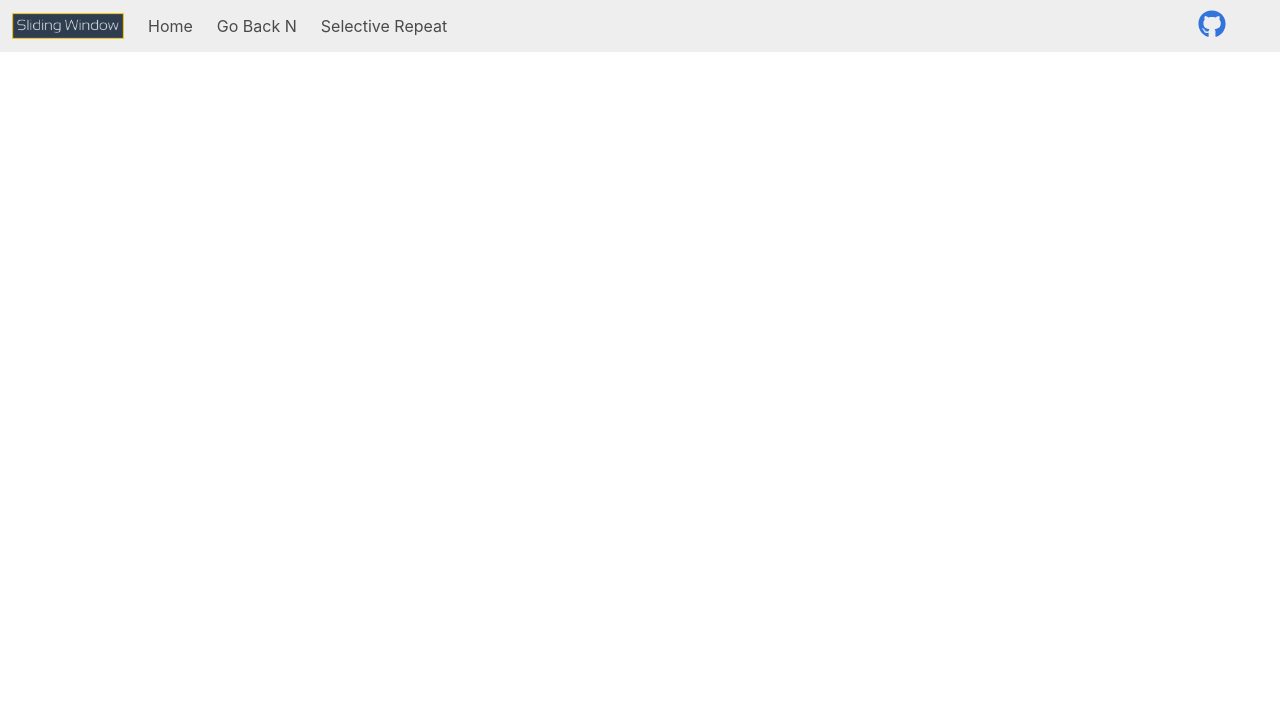
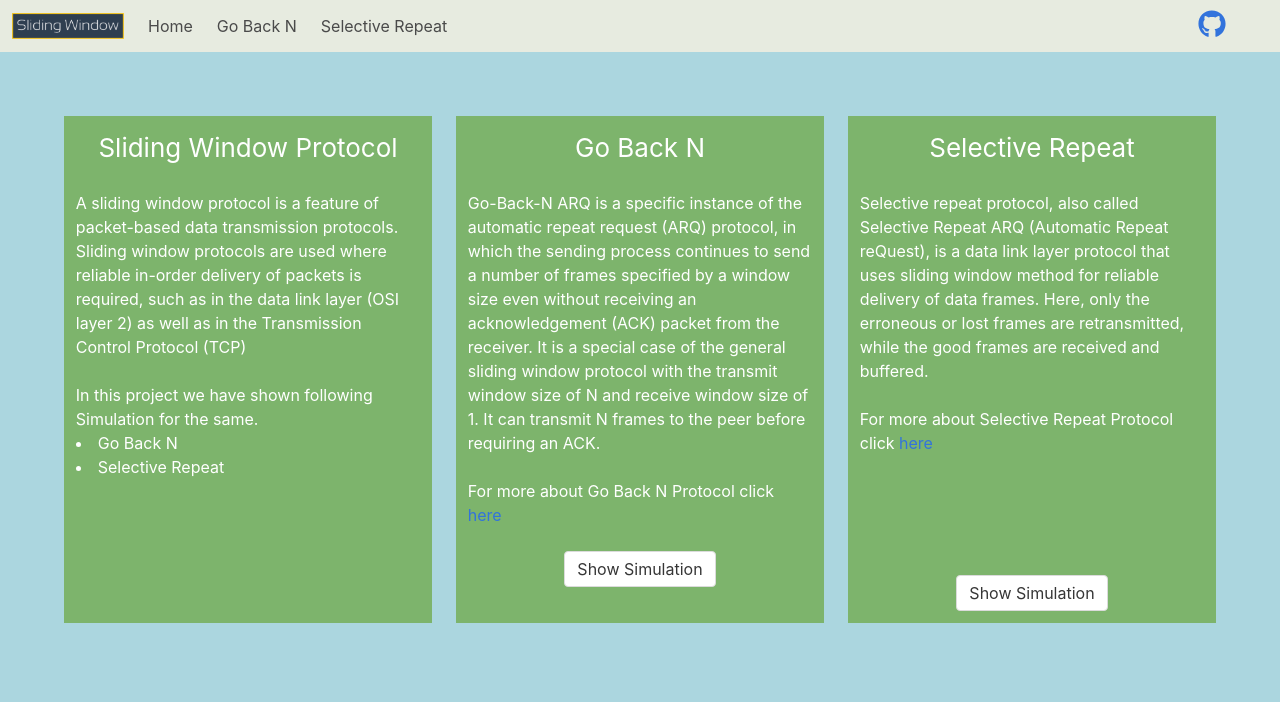
Before and after one commit to nikhildsahu/Sliding-window-simulator, a plain HTML site: page index.html in a window 1280 px wide. Drawn offline with nearby package versions, Linux system fonts and the light colour scheme.

Commit message:
Color scheme added

```diff
--- a/index.html
+++ b/index.html
@@ -1,5 +1,5 @@
 <!DOCTYPE html>
-<html lang="en">
+<html lang="en" style="background-color:#ABD6DFFF">
   <head>
     <meta charset="utf-8" />
     <meta name="viewport" content="width=device-width, initial-scale=1" />
@@ -8,13 +8,11 @@
       name="description"
       content=" Simulation for Sliding Window Protocol"
     />
-
     <script type="application/ld+json">
       {
         "@context": "http://www.schema.org",
         "@type": "website",
         "name": "Sliding Window Protocol | Simulation",
-
         "url": "https://nikhilsahu.ml/Sliding-window-simulator/",
         "address": {
           "@type": "PostalAddress",
@@ -22,15 +20,10 @@
           "addressCountry": "India"
         },
         "email": "nikhilsahu6870@gmail.com",
-
         "sameAs": ["https://github.com/nikhildsahu/Sliding-window-simulator"]
       }
     </script>
 
-    <link
-      rel="stylesheet"
-      href="https://cdnjs.cloudflare.com/ajax/libs/bulma/0.7.5/css/bulma.min.css"
-    />
     <script
       defer
       src="https://use.fontawesome.com/releases/v5.3.1/js/all.js"
@@ -42,6 +35,10 @@
     <link rel="apple-touch-icon" sizes="72x72" href="./favicon.png" />
     <link rel="apple-touch-icon" sizes="114x114" href="./favicon.png" />
     <link rel="stylesheet" href="./go.css" />
+    <link
+      rel="stylesheet"
+      href="https://cdnjs.cloudflare.com/ajax/libs/bulma/0.7.5/css/bulma.min.css"
+    />
   </head>
   <body>
     <!-- NAVBAR HERE -->
@@ -49,7 +46,7 @@
       class="navbar"
       role="navigation"
       aria-label="main navigation"
-      style="background-color: #EEEEEE"
+      style="background-color: #E7EBE0FF;"
     >
       <div class="navbar-brand">
         <a
@@ -99,6 +96,93 @@
       </div>
     </nav>
     <!----Nav ENDS-->
+    <div class="columns" style="padding: 5%">
+      <div class="column" style="background-color: #7DB46CFF;color: white; margin:1%">
+        <center>
+          <h2 style="font-size: 26px">
+            Sliding Window Protocol
+          </h2>
+        </center>
+        <br />
+        <p>
+          A sliding window protocol is a feature of packet-based data
+          transmission protocols. Sliding window protocols are used where
+          reliable in-order delivery of packets is required, such as in the data
+          link layer (OSI layer 2) as well as in the Transmission Control
+          Protocol (TCP)
+        </p>
+        <br />
+        <p>
+          In this project we have shown following Simulation for the same.
+          <li>
+            Go Back N
+          </li>
+          <li>
+            Selective Repeat
+          </li>
+        </p>
+      </div>
+      <div class="column" style="background-color: #7DB46CFF;color: white; margin:1%">
+        <center>
+          <h2 style="font-size: 26px">
+            Go Back N
+          </h2>
+        </center>
+        <br />
+        <p>
+          Go-Back-N ARQ is a specific instance of the automatic repeat request
+          (ARQ) protocol, in which the sending process continues to send a
+          number of frames specified by a window size even without receiving an
+          acknowledgement (ACK) packet from the receiver. It is a special case
+          of the general sliding window protocol with the transmit window size
+          of N and receive window size of 1. It can transmit N frames to the
+          peer before requiring an ACK.
+        </p>
+        <br />
+        <p>
+          For more about Go Back N Protocol click
+          <a href="https://www.tutorialspoint.com/a-protocol-using-go-back-n">
+            here</a
+          >
+        </p>
+        <br />
+        <center>
+          <a class="button" href="GoBackn.html">Show Simulation</a>
+        </center>
+      </div>
+      <div class="column" style="background-color: #7DB46CFF;color: white; margin:1%">
+        <center>
+          <h2 style="font-size: 26px">
+            Selective Repeat
+          </h2>
+        </center>
+        <br />
+        <p>
+          Selective repeat protocol, also called Selective Repeat ARQ (Automatic
+          Repeat reQuest), is a data link layer protocol that uses sliding
+          window method for reliable delivery of data frames. Here, only the
+          erroneous or lost frames are retransmitted, while the good frames are
+          received and buffered.
+        </p>
+        <br />
+        <p>
+          For more about Selective Repeat Protocol click<a
+            href="https://www.tutorialspoint.com/a-protocol-using-selective-repeat"
+          >
+            here</a
+          >
+        </p>
+        <br />
+        <br />
+        <br />
+        <br />
+        <br />
+        <center>
+          <a class="button" href="SelectiveRepeat.html">Show Simulation</a>
+        </center>
+      </div>
+    </div>
+
     <script type="text/javascript" src="./index.js"></script>
   </body>
 </html>
```
